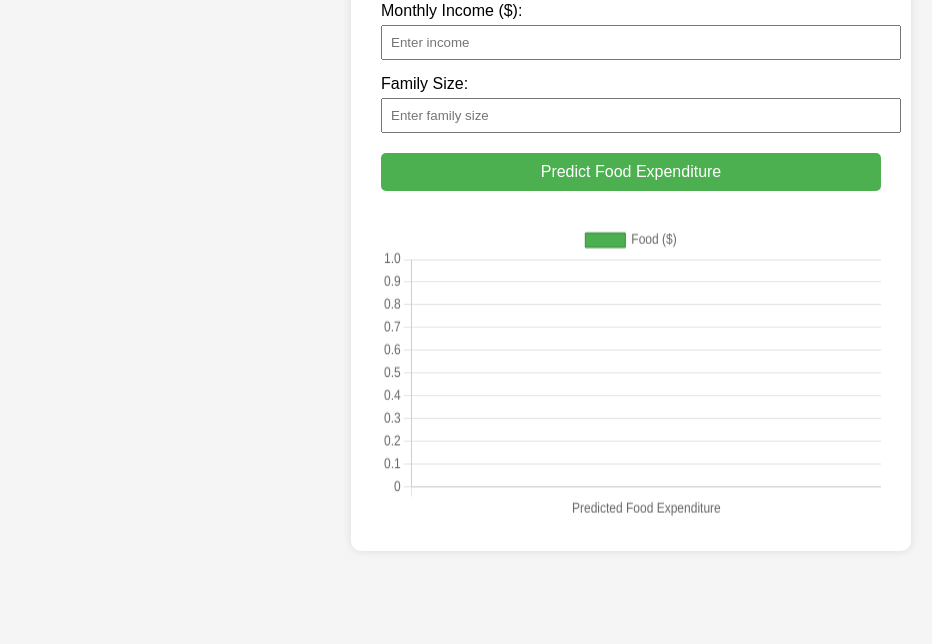
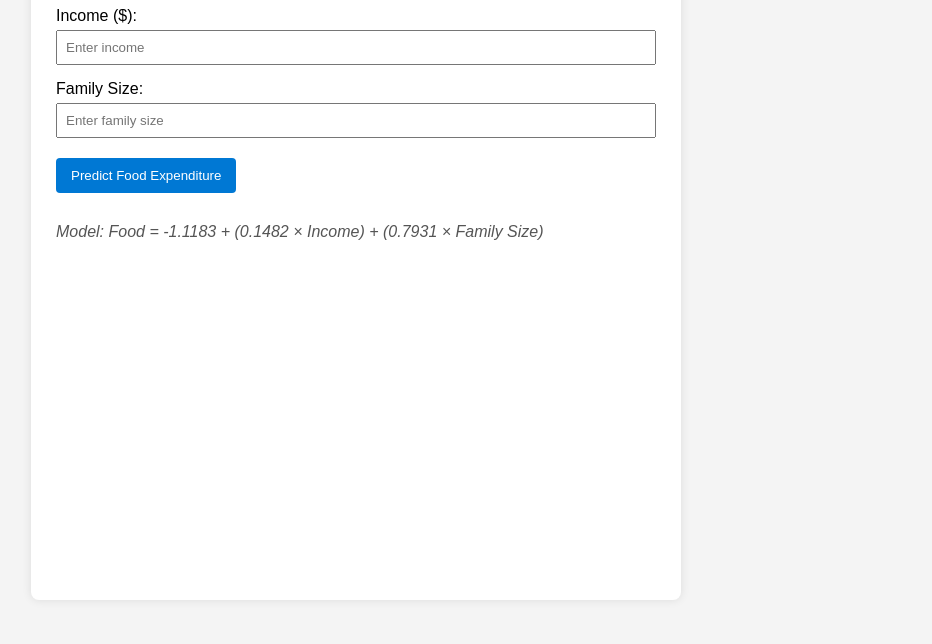
Before and after one commit to aqilahideris17-debug/foodpriceprediction, a plain HTML site: page index.html in a window 1280 px wide. Shown: the part 156-800 px from the top of the page, without its empty margins (9-941 px from the left). Drawn offline with nearby package versions, Linux system fonts and the light colour scheme.

Commit message:
Update index.html

```diff
--- a/index.html
+++ b/index.html
@@ -2,134 +2,115 @@
 <html lang="en">
 <head>
     <meta charset="UTF-8">
-  <title>Food Expenditure DSS</title>
-  <script src="https://cdn.jsdelivr.net/npm/chart.js"></script>
+    <title>Food Expenditure Predictor</title>
+    https://cdn.jsdelivr.net/npm/chart.js</script>
     <style>
         body {
             font-family: Arial, sans-serif;
-      padding: 40px;
-      background-color: #f5f5f5;
+            margin: 40px;
+            background-color: #f4f4f4;
         }
-
+        h1 {
+            color: #333;
+        }
         .container {
-      background: white;
-      padding: 30px;
-      border-radius: 10px;
-      max-width: 500px;
-      margin: auto;
+            background-color: #fff;
+            padding: 25px;
+            border-radius: 8px;
+            max-width: 600px;
             box-shadow: 0 0 10px rgba(0,0,0,0.1);
         }
-
-    h1 {
-      color: #333;
-      text-align: center;
-    }
-
         label {
             display: block;
             margin-top: 15px;
         }
-
         input[type="number"] {
             width: 100%;
             padding: 8px;
             margin-top: 5px;
+            box-sizing: border-box;
         }
-
         button {
             margin-top: 20px;
-      padding: 10px 20px;
-      background-color: #4CAF50;
+            padding: 10px 15px;
+            background-color: #0078D4;
+            color: white;
             border: none;
-      color: white;
-      font-size: 16px;
+            border-radius: 4px;
             cursor: pointer;
-      border-radius: 5px;
-      width: 100%;
         }
-
-    button:hover {
-      background-color: #45a049;
-    }
-
         #result {
             margin-top: 20px;
             font-weight: bold;
-      color: #2c3e50;
-      text-align: center;
         }
-
-    #chartContainer {
+        .formula {
             margin-top: 30px;
+            font-style: italic;
+            color: #555;
         }
-
         canvas {
-      width: 100% !important;
-      height: 300px !important;
+            margin-top: 30px;
         }
     </style>
 </head>
 <body>
     <div class="container">
         <h1>Food Expenditure Predictor</h1>
-
-    <label for="income">Monthly Income ($):</label>
-    <input type="number" id="income" placeholder="Enter income" />
+        <label for="income">Income ($):</label>
+        <input type="number" id="income" placeholder="Enter income">
 
         <label for="familySize">Family Size:</label>
-    <input type="number" id="familySize" placeholder="Enter family size" />
+        <input type="number" id="familySize" placeholder="Enter family size">
 
         <button onclick="predictFood()">Predict Food Expenditure</button>
 
         <div id="result"></div>
 
-    <div id="chartContainer">
-      <canvas id="foodChart"></canvas>
+        <div class="formula">
+            Model: Food = -1.1183 + (0.1482 × Income) + (0.7931 × Family Size)
         </div>
+
+        <canvas id="predictionChart" width="400" height="300"></canvas>
     </div>
 
     <script>
-    // Initialize Chart.js bar chart
-    const ctx = document.getElementById('foodChart').getContext('2d');
-    const foodChart = new Chart(ctx, {
-      type: 'bar',
+        const ctx = document.getElementById('predictionChart').getContext('2d');
+        const chart = new Chart(ctx, {
+            type: 'scatter',
             data: {
-        labels: ['Predicted Food Expenditure'],
                 datasets: [{
-          label: 'Food ($)',
-          data: [0],
-          backgroundColor: '#4CAF50',
-          borderColor: '#388E3C',
-          borderWidth: 1
+                    label: 'Predicted Points',
+                    data: [],
+                    backgroundColor: 'blue'
                 }]
             },
             options: {
                 scales: {
+                    x: {
+                        title: { display: true, text: 'Income ($)' }
+                    },
                     y: {
-            beginAtZero: true
+                        title: { display: true, text: 'Predicted Food ($)' }
                     }
                 }
             }
         });
 
         function predictFood() {
-      const income = parseFloat(document.getElementById("income").value);
-      const familySize = parseFloat(document.getElementById("familySize").value);
+            const income = parseFloat(document.getElementById('income').value);
+            const familySize = parseFloat(document.getElementById('familySize').value);
 
             if (isNaN(income) || isNaN(familySize)) {
-        document.getElementById("result").innerText = "Please enter valid numbers.";
+                document.getElementById('result').innerText = "Please enter valid numbers.";
                 return;
             }
 
-      // Regression model: Food = -2.948 + 0.220 * Income + 1.255 * FamilySize
-      const food = -2.948 + 0.220 * income + 1.255 * familySize;
-      const foodRounded = food.toFixed(2);
+            const food = -1.1183 + (0.1482 * income) + (0.7931 * familySize);
+            document.getElementById('result').innerText = "Predicted Food Expenditure: $" + food.toFixed(2);
 
-      document.getElementById("result").innerText = `Predicted Monthly Food Expenditure: $${foodRounded}`;
-
-      // Update chart
-      foodChart.data.datasets[0].data = [parseFloat(foodRounded)];
-      foodChart.update();
+            // Add point to chart
+            chart.data.datasets[0].data.push({ x: income, y: food });
+            chart.update();
         }
     </script>
 </body>
```
Lines whose indentation alone changed are shown as unchanged.
